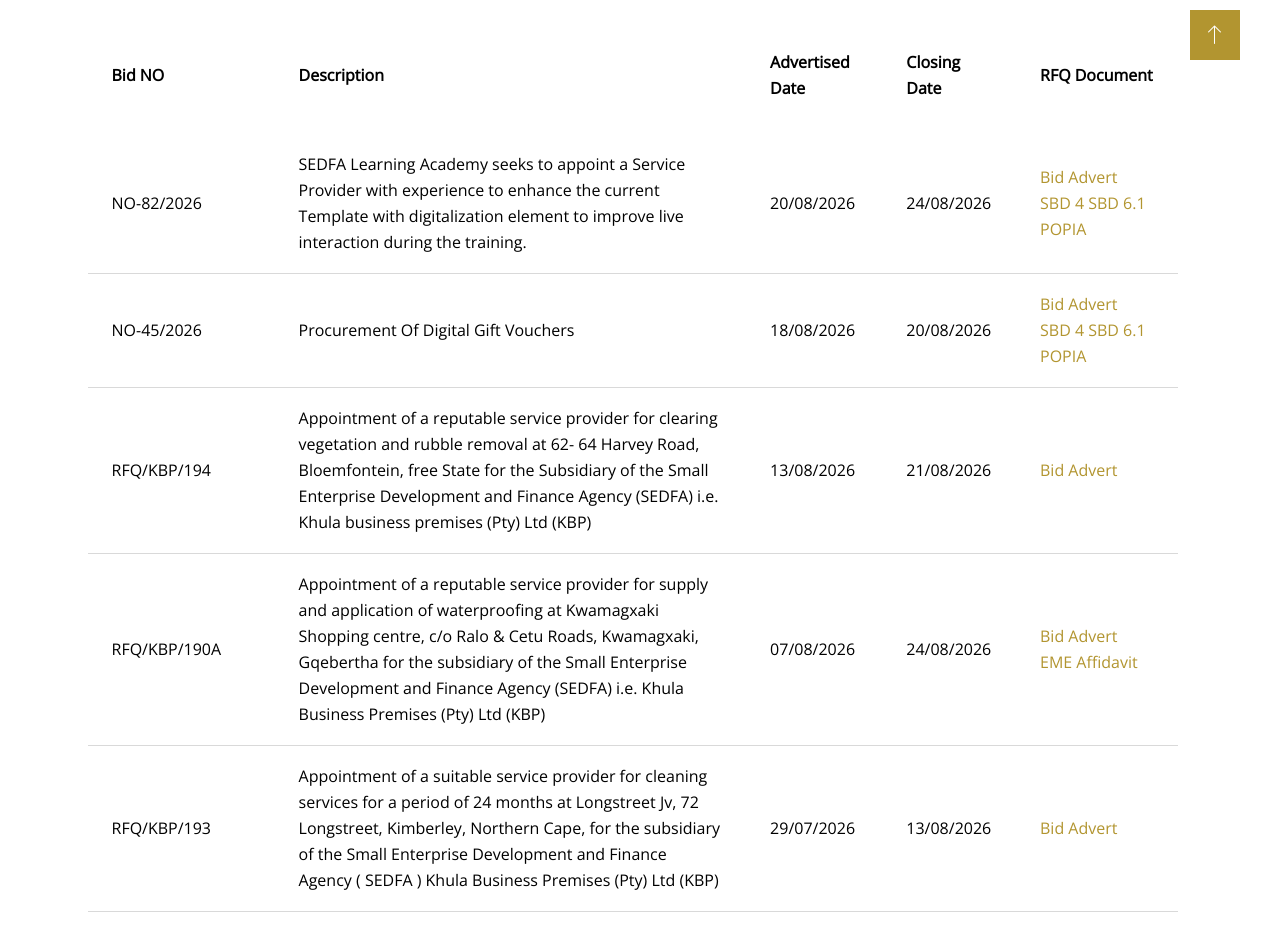
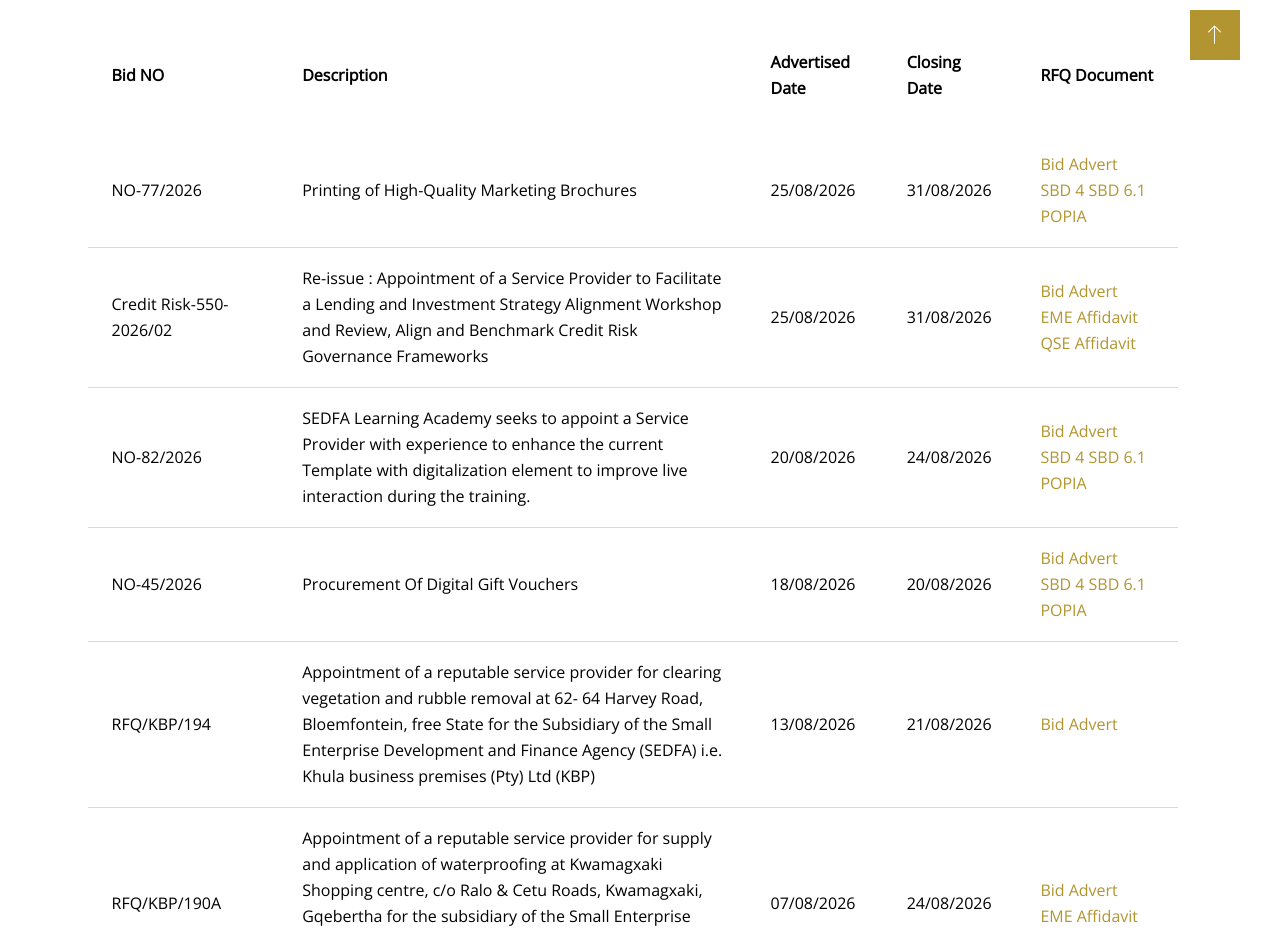
Before and after one commit to MMMchunu/SEDFA-Website, a plain HTML site: page rfq.html in a window 1280 px wide. Shown: the part 800-1734 px from the top of the page. Drawn offline with nearby package versions, Linux system fonts and the light colour scheme.

Commit message:
Update RFQ listings and homepage

```diff
--- a/rfq.html
+++ b/rfq.html
@@ -273,6 +273,34 @@
                                   <th>Advertised Date</th>
                                   <th>Closing Date</th>
                                   <th>RFQ Document</th>
+                                </tr>
+                                <tr>
+                                  <td>NO-77/2026</td>
+                                  <td>
+                                    Printing of High-Quality Marketing Brochures
+                                  </td>
+                                  <td>25/08/2026</td>
+                                  <td>31/08/2026</td>
+                                  <td>
+                                    <a href="rfq/2026/NO_77_2026/RFQ NO 77_2026 Printing of High-Quality Marketing Brochures.pdf" target="_blank">Bid Advert</a>
+                                    <a href="rfq/2026/NO_77_2026/Standard Bidding Document (SDB) 4.pdf" target="_blank">SBD 4</a>
+                                    <a href="rfq/2026/NO_77_2026/SBD 6.1 SPECIFIC GOALS 80_20 PREFERENCE POINTS SYSTEM 2025.pdf" target="_blank">SBD 6.1</a>
+                                    <a href="rfq/2026/NO_77_2026/Sedfa POPIA Consent Form 2025.pdf" target="_blank">POPIA</a>
+                                  </td>
+                                </tr>
+                                <tr>
+                                  <td>Credit Risk-550-2026/02</td>
+                                  <td>
+                                    Re-issue : Appointment of a Service Provider to Facilitate a Lending and Investment Strategy Alignment
+                                    Workshop and Review, Align and Benchmark Credit Risk Governance Frameworks
+                                  </td>
+                                  <td>25/08/2026</td>
+                                  <td>31/08/2026</td>
+                                  <td>
+                                    <a href="rfq/2026/Credit_Risk_550_2026_02/Request for Quotation - Re-issue Review and Benchmarking of key Credit Risk Governance Frameworks.pdf" target="_blank">Bid Advert</a>
+                                    <a href="rfq/2026/Credit_Risk_550_2026_02/EME-General-Sector-Code-Affidavit-Honeycomb-BEE_fillable.pdf" target="_blank">EME Affidavit</a>
+                                    <a href="rfq/2026/Credit_Risk_550_2026_02/QSE-General-Sector-Code-Affidavit-Honeycomb-BEE_fillable.pdf" target="_blank">QSE Affidavit</a>
+                                  </td>
                                 </tr>
                                 <tr>
                                   <td>NO-82/2026</td>
```
Also changed, not shown: index.html (+2 -2 lines), 10 other files.
